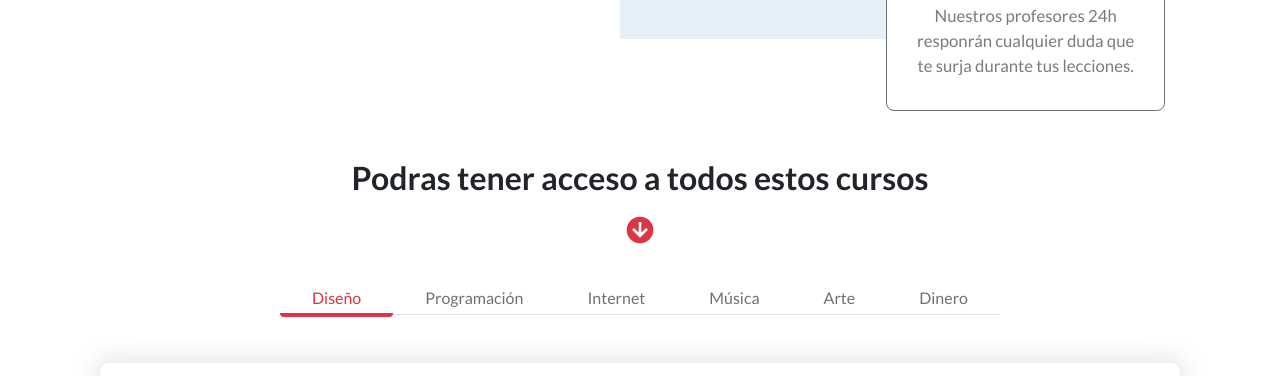
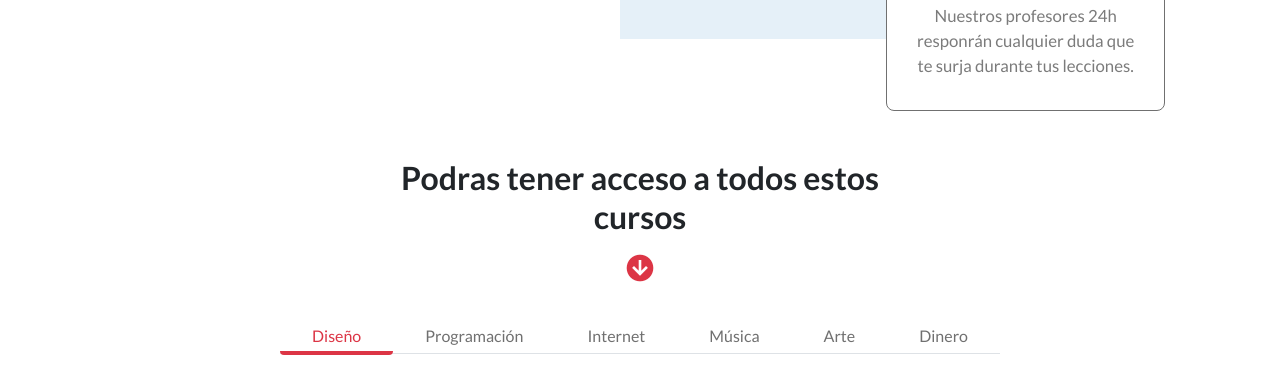
Before and after one commit to Ris3TwO/megacursos-designs, a website: page planes.html in a window 1280 px wide. Shown: the part 2712-3088 px from the top of the page. Drawn offline with nearby package versions, Linux system fonts and the light colour scheme; files that its build step writes are made by us from their sources.

Commit message:
Fix courses header

```diff
--- a/planes.html
+++ b/planes.html
@@ -375,7 +375,7 @@
         <div class="all-courses mb-5 mt-5">
             <div class="container">
                 <div class="row justify-content-center">
-                    <div class="col-10 col-md-7 text-center">
+                    <div class="col-10 col-md-7 text-center px-lg-5">
                         <h2 class="title">Podras tener acceso a todos estos cursos</h2>
                         <span class="mdi mdi-arrow-down-circle"></span>
                     </div>
```
